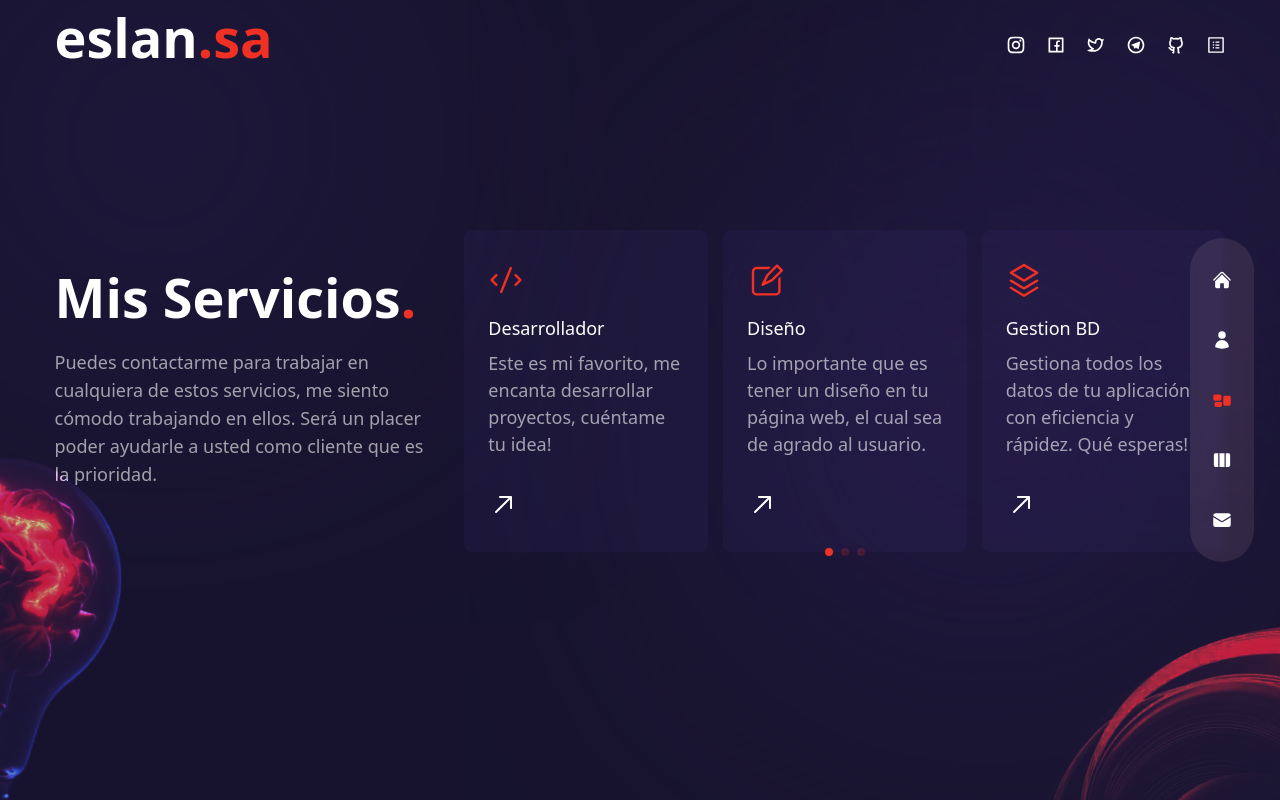
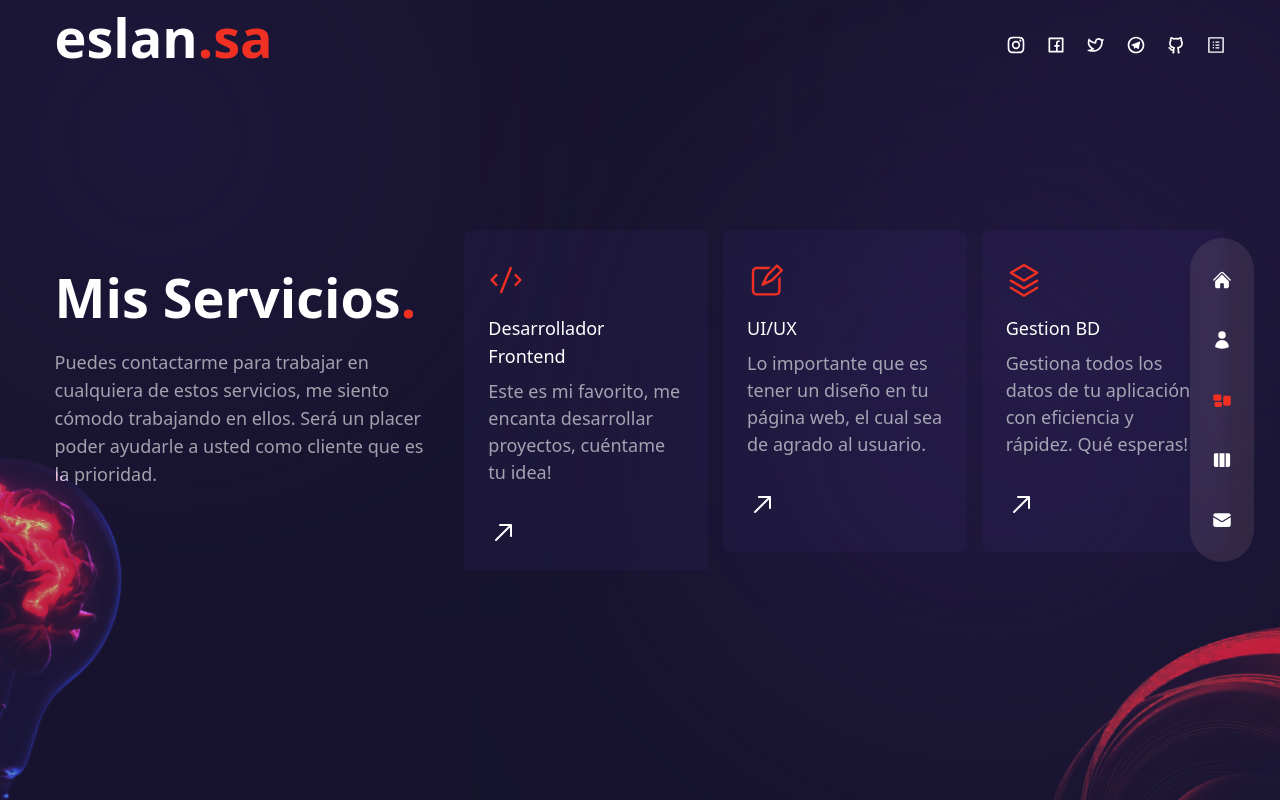
Before and after one commit to eslansa/portafolio-next, a Next.js app: page /servicios in a window 1280 px wide. Built offline with nearby package versions, Linux system fonts and the light colour scheme.

Commit message:
details-globals

```diff
--- a/components/ServiceSlider.js
+++ b/components/ServiceSlider.js
@@ -16,12 +16,12 @@ SwiperCore.use([FreeMode, Pagination])
 const serviceData = [
   {
     icon: <RxCode />,
-    title: 'Desarrollador',
+    title: 'Desarrollador Frontend',
     description: 'Este es mi favorito, me encanta desarrollar proyectos, cuéntame tu idea!'
   },
   {
     icon: <RxPencil2 />,
-    title: 'Diseño',
+    title: 'UI/UX',
     description: 'Lo importante que es tener un diseño en tu página web, el cual sea de agrado al usuario.'
   },
   {
@@ -29,16 +29,6 @@ const serviceData = [
     title: 'Gestion BD',
     description: 'Gestiona todos los datos de tu aplicación con eficiencia y rápidez. Qué esperas!'
   },
-  {
-    icon: <RxReader />,
-    title: 'Redacción Publicitaria',
-    description: 'Tienes el producto, convence al cliente de que tu eres el mejor lugar.'
-  },
-  {
-    icon: <RxRocket />,
-    title: 'SEO',
-    description: 'Mejora el posicionamiento de tu página, hazla rápida, responsiva y eficiente, ponla #1.'
-  }
 ]
 
 const ServiceSlider = () => {
--- a/pages/index.js
+++ b/pages/index.js
@@ -29,8 +29,7 @@ const Home = () => {
             className='max-w-sm xl:max-w-xl mx-auto xl:mx-0 mb-10 xl:mb-16'
             variants={fadeIn('down', 0.3)} initial='hidden' animate='show' exit='hidden'
           >
-            Soy Eslan Sanchez Alvarez, tengo 22 años, estoy estudiando Ingienería en Ciencias Informáticas en la UCI, La Habana. Me fascina el desarrollo web, sobre todo el Frontend. <br /> Revisa mis proyectos y visita la pagina.
-          </motion.p>
+           "Soy Eslán Sánchez Alvarez, tengo 22 años, estoy estudiando Ingienería en Ciencias Informáticas en la UCI, La Habana. Me fascina el desarrollo web, sobre todo el Frontend. <br /> Revisa mis proyectos y visita la página."    </motion.p>
           {/* btn */}
           <motion.div variants={fadeIn('down', 0.4)} initial='hidden' animate='show' exit='hidden' className='hidden xl:flex'>
             <ProjectsBtn />
--- a/pages/info/index.js
+++ b/pages/info/index.js
@@ -107,7 +107,7 @@ const About = () => {
           <motion.p
             variants={fadeIn('right', 0.2)} initial='hidden' animate='show' exit='hidden'
             className='max-w-[500px] mx-auto xl:mx-0 mb-6 xl:mb-12 px-1 xl:px-0 '
-          >Mi pasión por la web empezó en 2019, hice proyectos  sencillos con HTML, CSS, JavaScript. No tenía muchos vínculos con este mundo y me costaba encontrar informacion, después en 2020 entre a la Universidad y ahí empezo todo!
+          >"Mi pasión por la web comenzó en 2019, cuando comencé a trabajar en proyectos sencillos con HTML, CSS y JavaScript. En ese momento, no tenía muchos vínculos con este mundo y me costaba encontrar información. Sin embargo, todo cambió en 2020 cuando ingresé a la universidad. Fue allí donde empecé a entender y aplicar de manera más efectiva mis habilidades de programación web."
           </motion.p>
           {/* counters */}
           <motion.div
```
